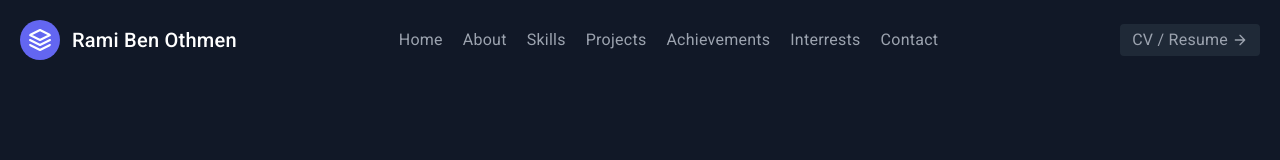
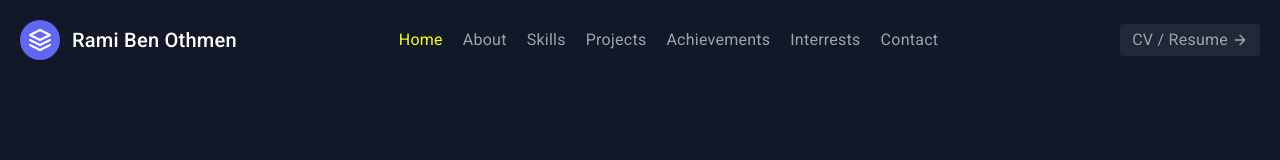
Before and after one commit to RBenOthmen/portfolio-website, an Angular app: page / in a window 1280 px wide. Shown: the top 160 px of the page. Built offline with nearby package versions, Linux system fonts and the light colour scheme.

Commit message:
"Updated header component CSS and HTML to add active link styling and routerLinkActive directive"

```diff
--- a/src/app/shared/header/header.component.css
+++ b/src/app/shared/header/header.component.css
@@ -0,0 +1,9 @@
+.active-link {
+    @apply text-indigo-500;
+    color: yellow;
+  }
+
+
+.section-link {
+    color: blanchedalmond;
+}
--- a/src/app/shared/header/header.component.html
+++ b/src/app/shared/header/header.component.html
@@ -7,13 +7,13 @@
         <span class="ml-3 text-xl">Rami Ben Othmen</span>
       </a>
       <nav class="md:ml-auto md:mr-auto flex flex-wrap items-center text-base justify-center">
-        <a routerLink="/" class="mr-5 hover:text-white">Home</a>
-        <a routerLink="/about" class="mr-5 hover:text-white">About</a>
-        <a routerLink="/skills" class="mr-5 hover:text-white">Skills</a>
-        <a routerLink="/projects" class="mr-5 hover:text-white">Projects</a>
-        <a routerLink="/achievements" class="mr-5 hover:text-white">Achievements</a>
-        <a routerLink="/interrests" class="mr-5 hover:text-white">Interrests</a>
-        <a routerLink="/contact" class="mr-5 hover:text-white">Contact</a>
+        <a routerLink="/" routerLinkActive="active-link" [routerLinkActiveOptions]="{ exact: true }" class="mr-5 hover:text-white">Home</a>
+        <a routerLink="/about" routerLinkActive="active-link" class="mr-5 hover:text-white">About</a>
+        <a routerLink="/skills" routerLinkActive="active-link" class="mr-5 hover:text-white">Skills</a>
+        <a routerLink="/projects" routerLinkActive="active-link" class="mr-5 hover:text-white">Projects</a>
+        <a routerLink="/achievements" routerLinkActive="active-link" class="mr-5 hover:text-white">Achievements</a>
+        <a routerLink="/interrests" routerLinkActive="active-link" class="mr-5 hover:text-white">Interrests</a>
+        <a routerLink="/contact" routerLinkActive="active-link" class="mr-5 hover:text-white">Contact</a>
       </nav>
       <button class="inline-flex items-center bg-gray-800 border-0 py-1 px-3 focus:outline-none hover:bg-gray-700 rounded text-base mt-4 md:mt-0">CV / Resume
         <svg fill="none" stroke="currentColor" stroke-linecap="round" stroke-linejoin="round" stroke-width="2" class="w-4 h-4 ml-1" viewBox="0 0 24 24">
```
